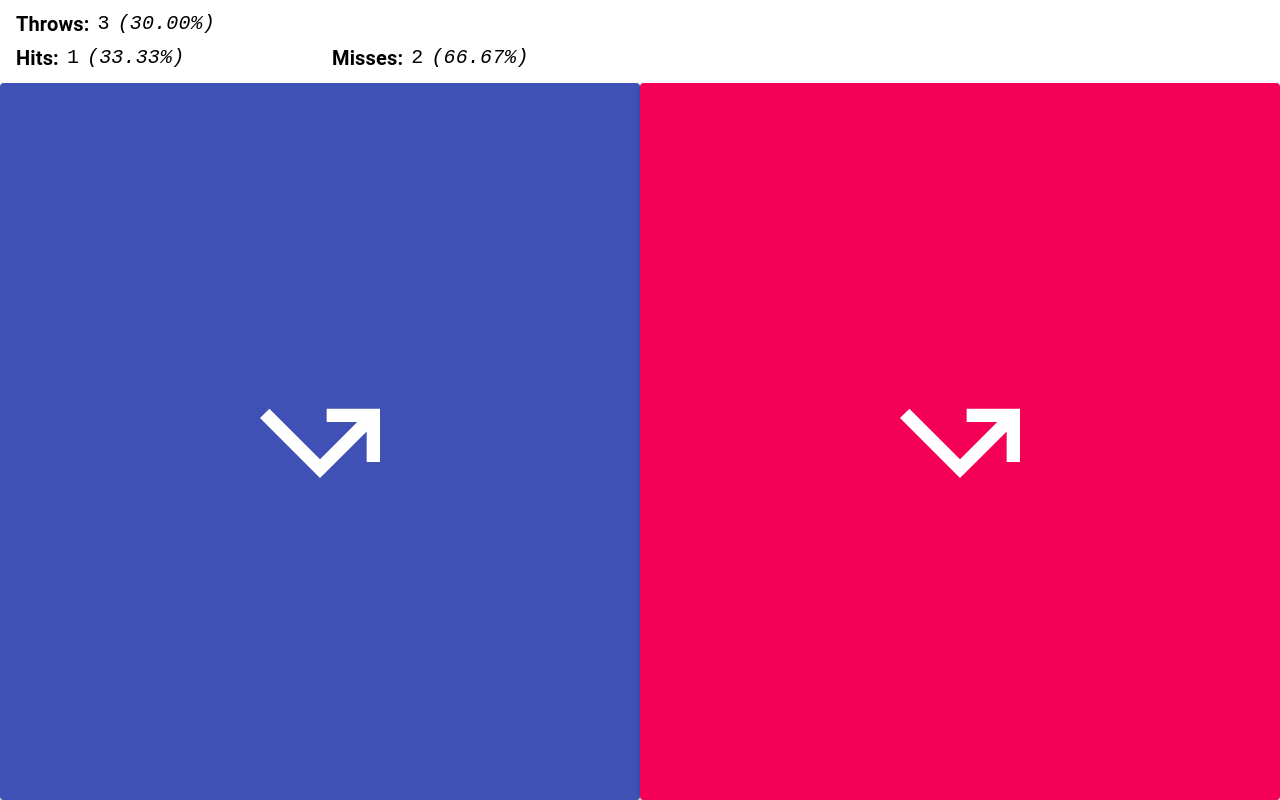
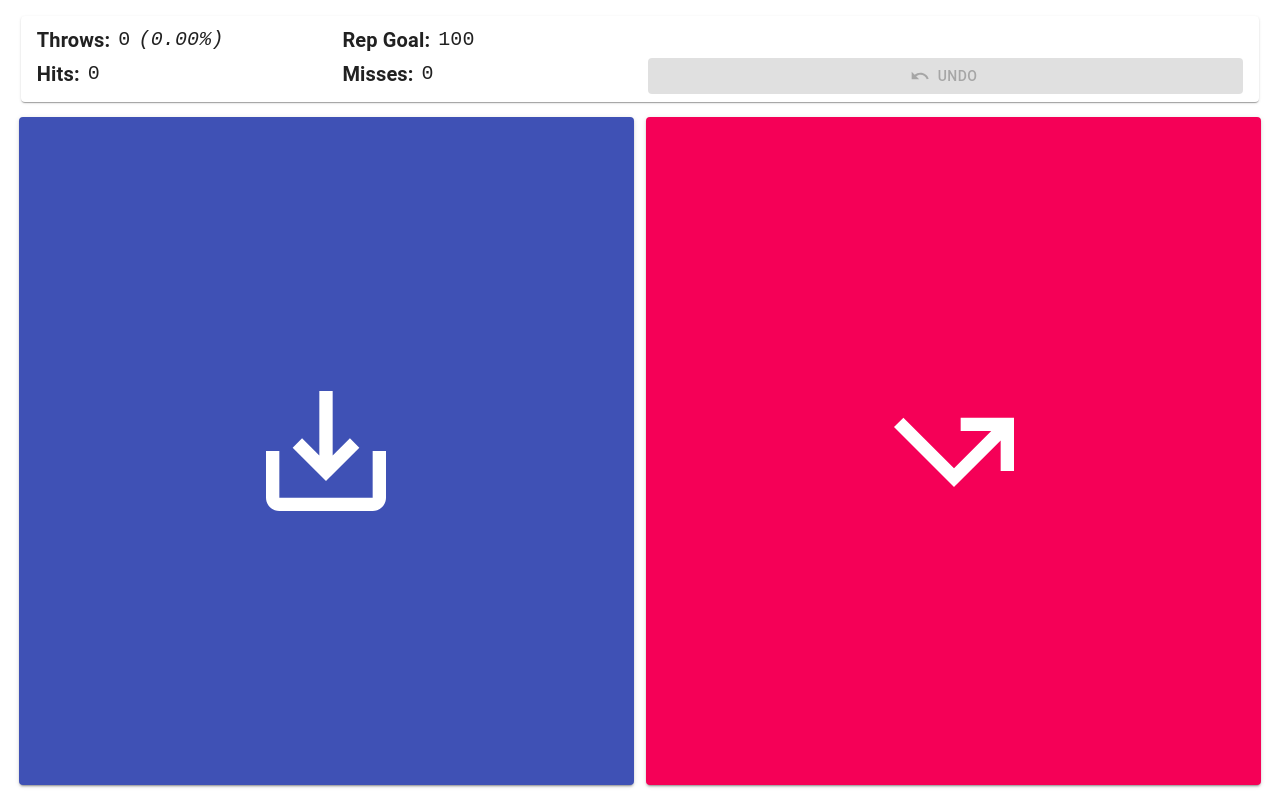
Before and after one commit to tildesrc/dolph, a React (Create React App) app in the folder shell/: page / in a window 1280 px wide. Built offline with nearby package versions, Linux system fonts and the light colour scheme; the HTML template or start-up script is replaced by a standard one.

Commit message:
UI Sketch

```diff
--- a/shell/src/App.tsx
+++ b/shell/src/App.tsx
@@ -1,20 +1,27 @@
 import React, { useState } from 'react';
 import './App.css';
-import { Grid, Button, Typography, Box } from '@material-ui/core';
-import { CallMissedOutgoing as MissIcon, SaveAlt as HitIcon } from '@material-ui/icons';
+import { Grid, Button, Typography, Box, Paper } from '@material-ui/core';
+import { CallMissedOutgoing as MissIcon, SaveAlt as HitIcon, Undo } from '@material-ui/icons';
 import styled from '@emotion/styled';
 import numeral from 'numeral';
 
 const PuttingCounter = styled.div`
   position: absolute;
-  height: 100%;
-  width: 100%;
+  left: 1%;
+  top: 1%;
+  height: 98%;
+  width: 98%;
   display: flex;
   flex-direction: column;
   .counter-button-grid {
     height: 100%;
     .counter-button {
-      button { height: 100%; }
+      button {
+        left: 1%;
+        top: 1%;
+        height: 98%;
+        width: 98%;
+      }
       .counter-icon {
         font-size: 10rem;
       }
@@ -22,11 +29,10 @@ const PuttingCounter = styled.div`
   }
   .header {
     margin: 0.5rem;
+    padding: 0.5rem;
     .count-line {
       display: flex;
-      paddingLeft: 0.5rem;
-      paddingRight: 0.5rem;
-      margin-left: 0.5rem;
+      padding-left: 0.5rem;
       .count-number {
         display: flex;
         flex-direction: column;
@@ -38,10 +44,33 @@ const PuttingCounter = styled.div`
   }
 `;
 
+type counterStateType = {
+  hits: number;
+  misses: number;
+  repGoal: number;
+};
+
 function App() {
-  function CounterButton({color, CounterIcon}: {color: 'primary' | 'secondary', CounterIcon: typeof HitIcon | typeof MissIcon}) {
+  const [counterState, setCounterState] = useState<counterStateType>({
+    hits: 0,
+    misses: 0,
+    repGoal: 100
+  });
+  const [undo, setUndo] = useState<counterStateType[]>([]);
+
+  function handleCounterButton(field: 'hits' | 'misses') {
+    setUndo([...undo, counterState]);
+    setCounterState({...counterState, [field]: counterState[field] + 1});
+  }
+
+  function handleUndo() {
+    setCounterState(undo.pop()!);
+    setUndo([...undo]);
+  }
+
+  function CounterButton({color, CounterIcon, onClick}: {color: 'primary' | 'secondary', CounterIcon: typeof HitIcon | typeof MissIcon, onClick: () => void}) {
     return (
-       <Button fullWidth size='large' color={color} variant='contained'>
+       <Button fullWidth size='large' color={color} variant='contained' onClick={onClick}>
          <CounterIcon className='counter-icon'/>
        </Button>
      );
@@ -61,19 +90,32 @@ function App() {
 
   return (
     <PuttingCounter>
-      <div className='header'>
+      <Paper className='header'>
         <Grid container>
-          <Grid xs={12}><CountLine label='Throws' count={3} outOf={10} /></Grid>
-          <Grid md={3} sm={6} xs={12}><CountLine label='Hits' count={1} outOf={3} /></Grid>
-          <Grid md={3} sm={6} xs={12}><CountLine label='Misses' count={2} outOf={3} /></Grid>
+          <Grid item md={3} sm={6} xs={12}>
+            <CountLine label='Throws' count={counterState.hits + counterState.misses} outOf={counterState.repGoal} />
+          </Grid>
+          <Grid item md={3} sm={6} xs={12}>
+            <CountLine label='Rep Goal' count={counterState.repGoal} outOf={0} />
+          </Grid>
+          <Grid item md={6} />
+          <Grid item md={3} sm={6} xs={12}>
+            <CountLine label='Hits' count={counterState.hits} outOf={counterState.hits + counterState.misses} />
+          </Grid>
+          <Grid item md={3} sm={6} xs={12}>
+            <CountLine label='Misses' count={counterState.misses} outOf={counterState.hits + counterState.misses} />
+          </Grid>
+          <Grid item md={6} xs={12} style={{ paddingLeft: '0.5rem', paddingRight: '0.5rem'}}>
+            <Button fullWidth variant='contained' startIcon={<Undo />} disabled={undo.length === 0} onClick={handleUndo}>Undo</Button>
+          </Grid>
         </Grid>
-      </div>
+      </Paper>
       <Grid container className='counter-button-grid'>
         <Grid item sm={6} xs={12} className='counter-button'>
-          <CounterButton color='primary' CounterIcon={MissIcon} />
+          <CounterButton color='primary' CounterIcon={HitIcon}  onClick={() => handleCounterButton('hits')} />
         </Grid>
         <Grid item sm={6} xs={12} className='counter-button'>
-          <CounterButton color='secondary' CounterIcon={MissIcon} />
+          <CounterButton color='secondary' CounterIcon={MissIcon} onClick={() => handleCounterButton('misses')} />
         </Grid>
       </Grid>
     </PuttingCounter>
```
